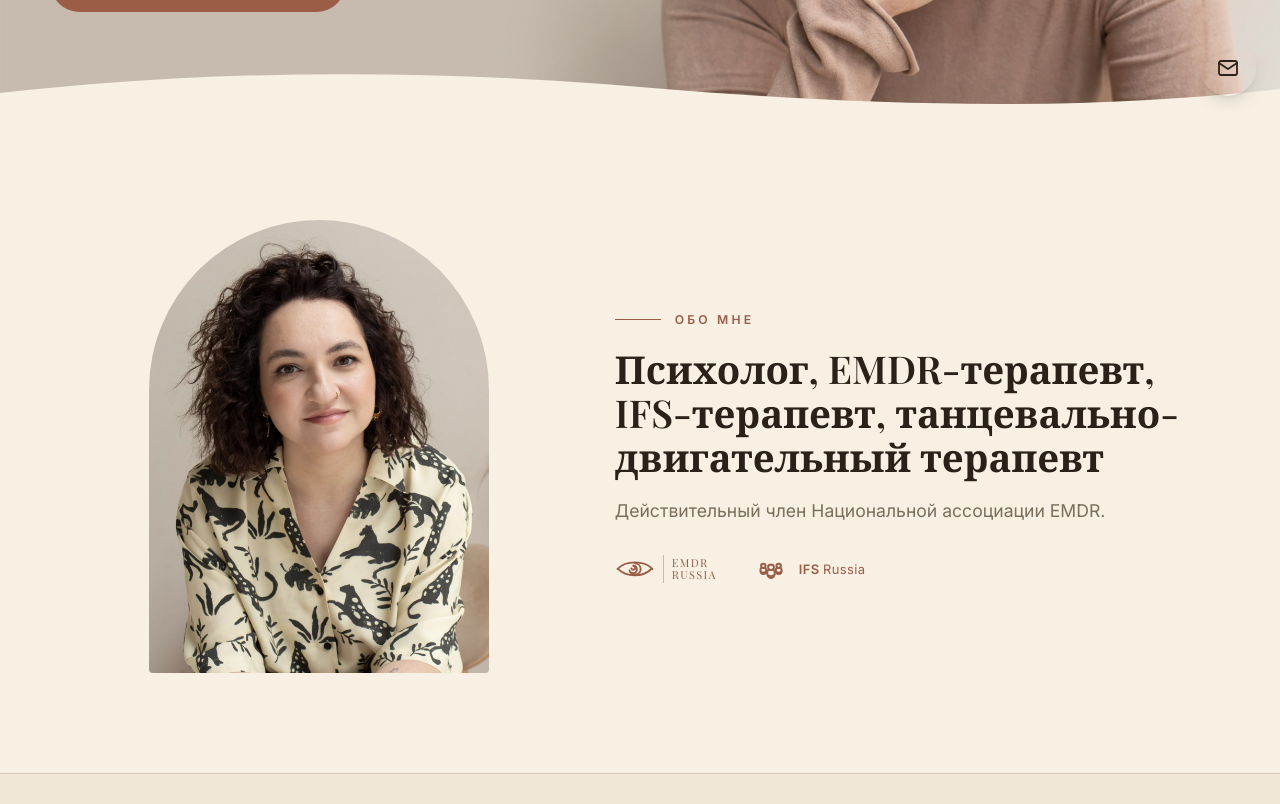
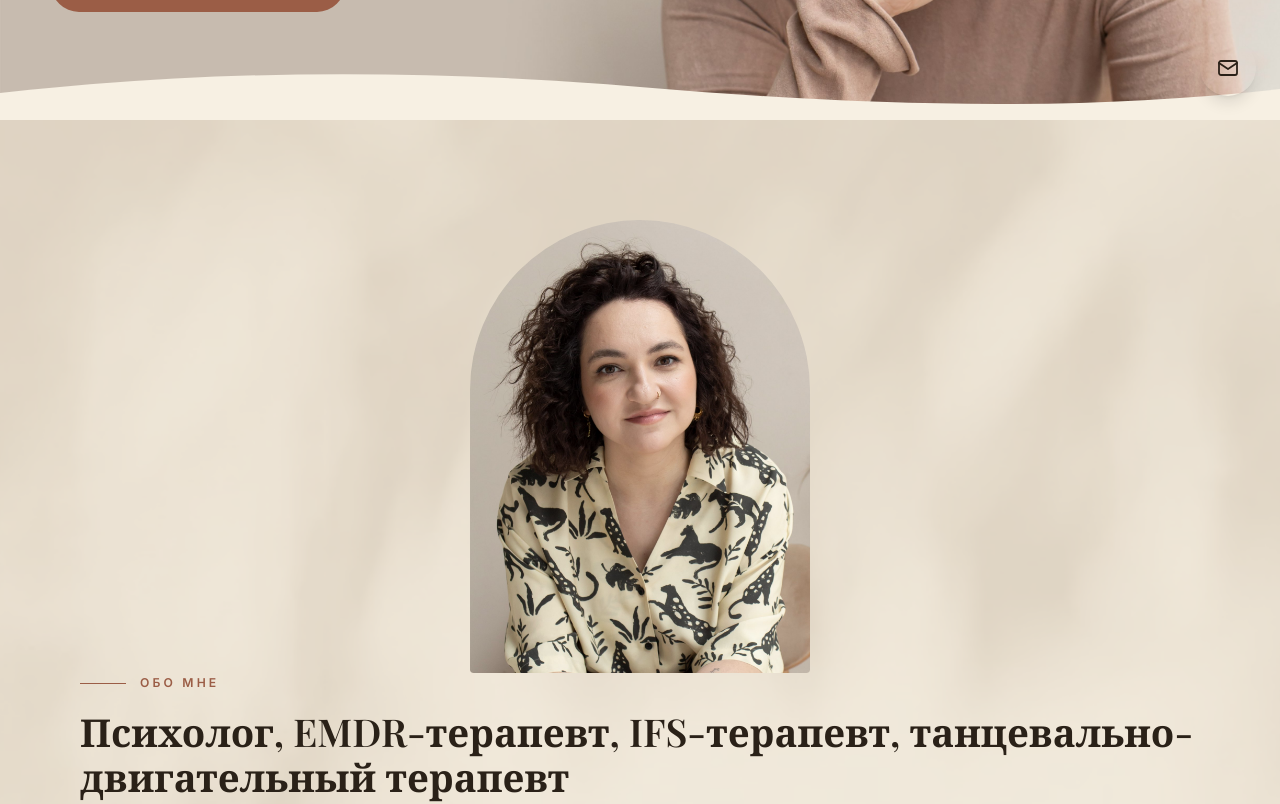
Before and after one commit to sereganikitin/alina, a Next.js app: page / in a window 1280 px wide. Shown: the part 680-1484 px from the top of the page. Built offline with nearby package versions, Linux system fonts and the light colour scheme; no server answers; a web font is replaced by a local one.

Commit message:
Обо мне - задний фон

```diff
--- a/src/app/globals.css
+++ b/src/app/globals.css
@@ -328,14 +328,25 @@ header.scrolled {
 
 /* ===== ABOUT ===== */
 .about {
-  background: var(--card);
-  border-bottom: 1px solid var(--line);
+  position: relative;
 }
+
+.about::before {
+  content: "";
+  position: absolute;
+  inset: 0;
+  background-image: url('/photos/about-texture.png');
+  background-size: cover;
+  background-position: center;
+  pointer-events: none;
+  z-index: 0;
+}
+
 .about-grid {
-  display: grid;
-  gap: 56px;
-  align-items: center;
+  position: relative;
+  z-index: 1;
 }
+
 @media (min-width: 820px) {
   .about-grid {
     grid-template-columns: 0.9fr 1.1fr;
```
Also changed, not shown: public/photos/about-texture.png (added).
